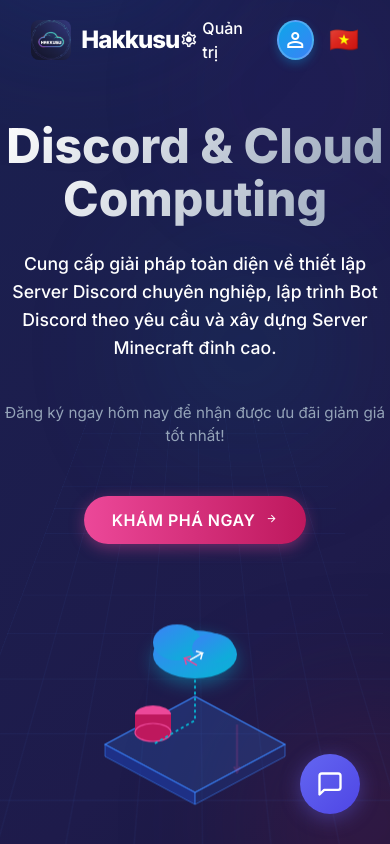
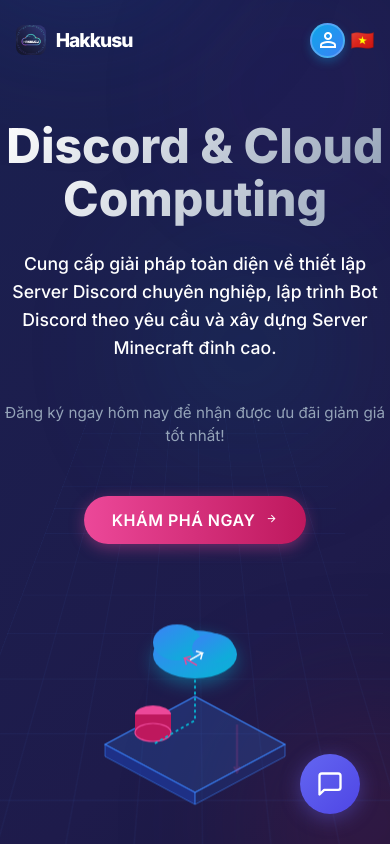
Before and after one commit to tobihax169/hakkusu, a Vue app: page / in a window 390 px wide. Shown: the top 844 px of the page. Built offline with nearby package versions, Linux system fonts and the light colour scheme; sample sign-in values are in the browser's storage.

Commit message:
style: fix header layout spacing on mobile screens

```diff
--- a/src/views/HomeView.vue
+++ b/src/views/HomeView.vue
@@ -498,4 +498,34 @@ footer {
   .desktop-nav { display: none; }
   .hero-actions { justify-content: center; }
 }
+
+@media (max-width: 576px) {
+  .header-content {
+    padding: 1rem 4%;
+  }
+  .header-right {
+    gap: 1rem;
+  }
+  .btn-text {
+    display: none !important; /* Hide admin text on very small screens, keep only avatar */
+  }
+  .avatar-circle {
+    width: 35px;
+    height: 35px;
+    font-size: 1rem;
+  }
+  .lang-switch {
+    font-size: 1.2rem;
+    margin-left: 5px;
+  }
+  .logo-text {
+    font-size: 1.2rem;
+  }
+  .brand-logo {
+    height: 30px;
+  }
+  .marquee-bar {
+    font-size: 0.85rem;
+  }
+}
 </style>
```
